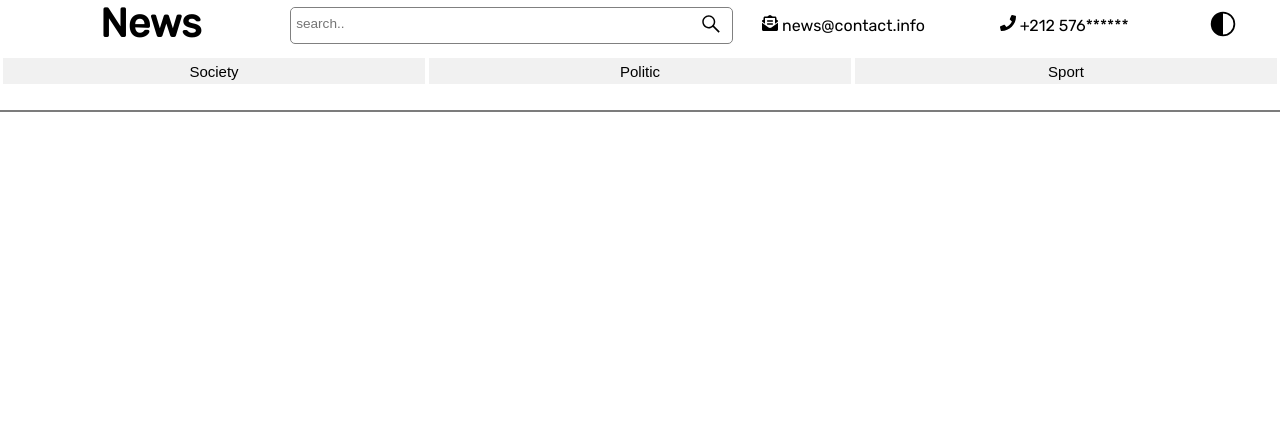
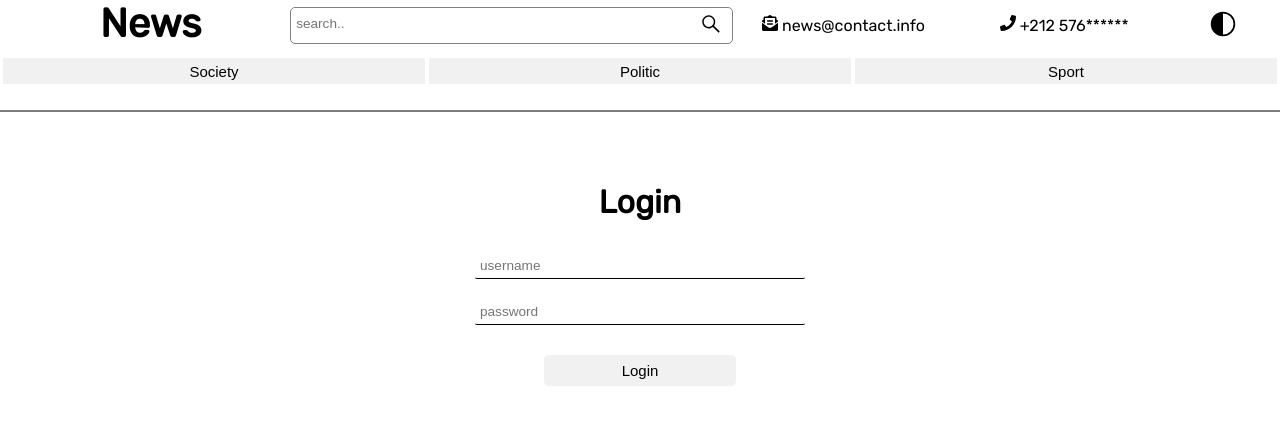
Before and after one commit to Bouchra99/newswebsite, a React (Create React App) app in the folder frontend/: page /login in a window 1280 px wide. Shown: the top 424 px of the page. Built offline with nearby package versions, Linux system fonts and the light colour scheme.

Commit message:
login page

```diff
--- a/frontend/src/App.js
+++ b/frontend/src/App.js
@@ -10,14 +10,18 @@ import Politic from './pages/Politic';
 import Home from './pages/Home';
 import Article from './pages/Article';
 import Admin from './pages/Admin';
+import Login from './pages/login';
 import Results from './pages/Results';
 import { useState } from 'react';
 import {VscColorMode} from "react-icons/vsc"
 
 
+
+
 function App() {
 
-  const[darkMode,setDarkMode]=useState(false)
+  const[darkMode,setDarkMode]=useState(false);
+
 
   return (
     <div className={darkMode?"App dark-mode":"App light-mode"}>
@@ -25,10 +29,13 @@ function App() {
       <Router>
         <Header />
         <div className ='mode'>
-          <button onClick={()=>setDarkMode(!darkMode)}><VscColorMode size={28}/></button>
+          <button onClick={()=>{
+             setDarkMode(!darkMode);
+            } }><VscColorMode size={28}/></button>
         </div>
         <Switch>
           <Route axact path ='/admin' component={Admin}></Route>
+          <Route axact path ='/login' component={Login}></Route>
           <Route exact path ='/society' component={Society}></Route>
           <Route exact path ='/politic' component={Politic}></Route>
           <Route exact path ='/sport' component={Sport}></Route>
--- a/frontend/src/components/header/Header.js
+++ b/frontend/src/components/header/Header.js
@@ -45,7 +45,7 @@ const Navbar = () =>{
 
 const Header = () => {
 
-    const[darkMode,setDarkMode]=useState(false)
+
 
     return (
         <div className="header">
--- a/frontend/src/data/data.js
+++ b/frontend/src/data/data.js
@@ -9,12 +9,12 @@ const Data =()=> {
     useEffect( ()=> {
 
 
-    if(!articlesList){
+    // if(!articlesList){
       fetch('http://localhost:8080/api/v2/articles').then(response=>
       response.json()).then(listOfArticles => {
         setArticlesList(listOfArticles)
       })
-    }
+    // }
 
     },[articlesList])
 
--- /dev/null
+++ b/frontend/src/pages/login.jsx
@@ -0,0 +1,35 @@
+import { useState } from "react"
+import '../styles/login.css'
+const Login = () => {
+
+    const [username,setUsername] = useState('');
+    const [password,setPassword] = useState('');
+
+    const submit = () =>{
+        // send request to db
+        // authenticate
+        // if username and password are valid :
+        window.location = '/admin'
+     }
+    return (
+        <div className="login-form">
+            <h1>Login</h1>
+               <input
+                    type = "text"
+                    placeholder = "username"
+                    value = {username}
+                    onChange = {(e)=>setUsername(e.target.value)}
+               />
+                <input
+                    type = "password"
+                    placeholder = "password"
+                    value = {password}
+                    onChange = {(e)=>setPassword(e.target.value)}
+               />
+
+               <button onClick={()=>submit()}>Login</button>
+        </div>
+    )
+}
+
+export default Login
--- /dev/null
+++ b/frontend/src/styles/login.css
@@ -0,0 +1,33 @@
+.login-form{
+    /* border : 2px solid red ; */
+
+    margin : 50px auto ;
+    width : 50vw ;
+    height : fit-content ;
+    display: flex;
+    flex-direction: column;
+    justify-content: center;
+    align-items: center;
+}
+.login-form input{
+    width : 50%;
+    margin : 10px auto ;
+}
+.login-form button{
+    width : 30%;
+    margin : 20px auto ;
+    background-color: var(--color-button1);
+    border-radius: 5px;
+    padding:  5px;
+    color : var(--color-text);
+    font-size: 15px
+}
+.login-form button:hover{
+  background-color: var(--color-hover1);
+}
+@media (max-width : 1100px ){
+    .login-form input{
+        width : 100%;
+    }
+
+}
```
